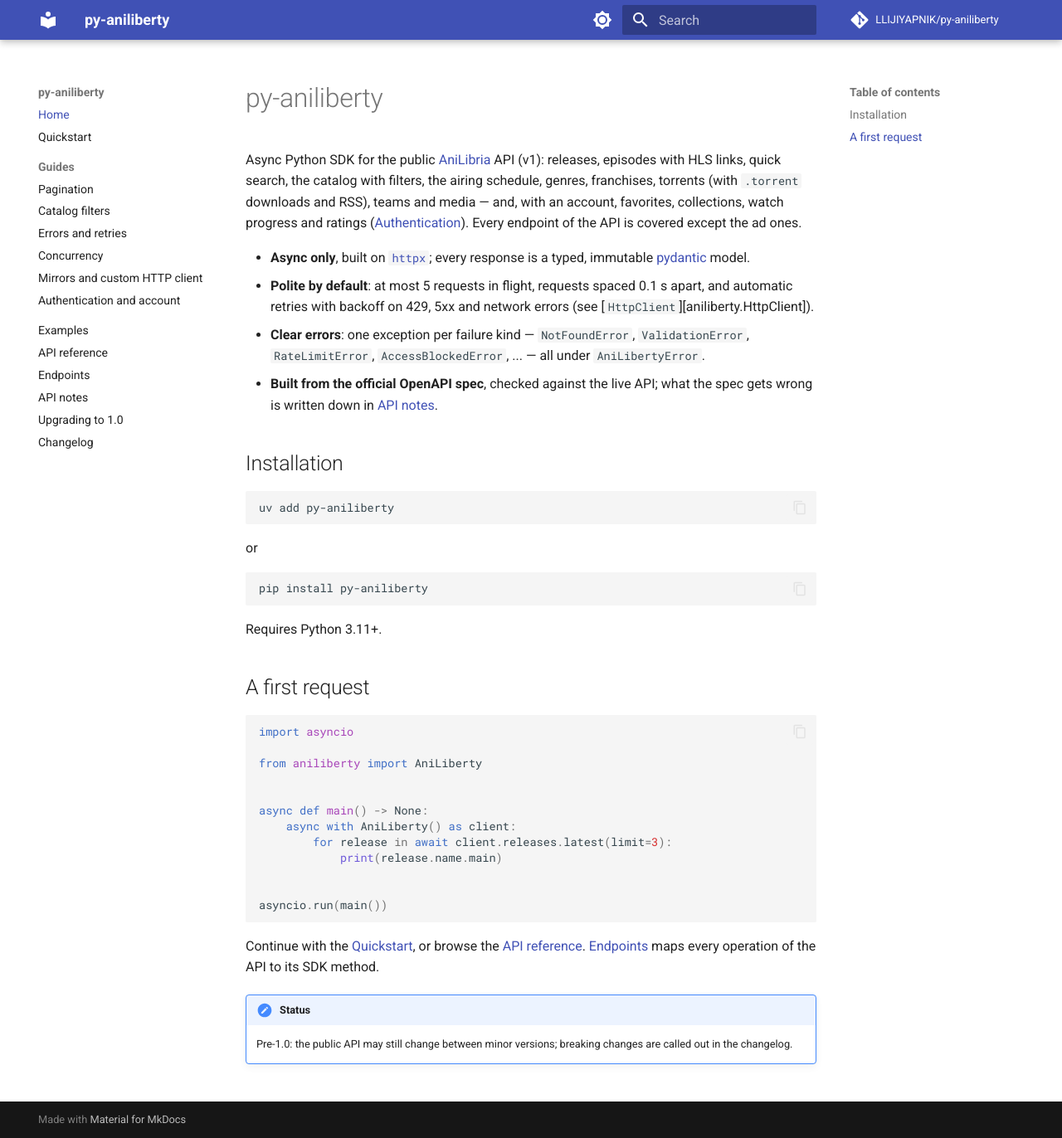
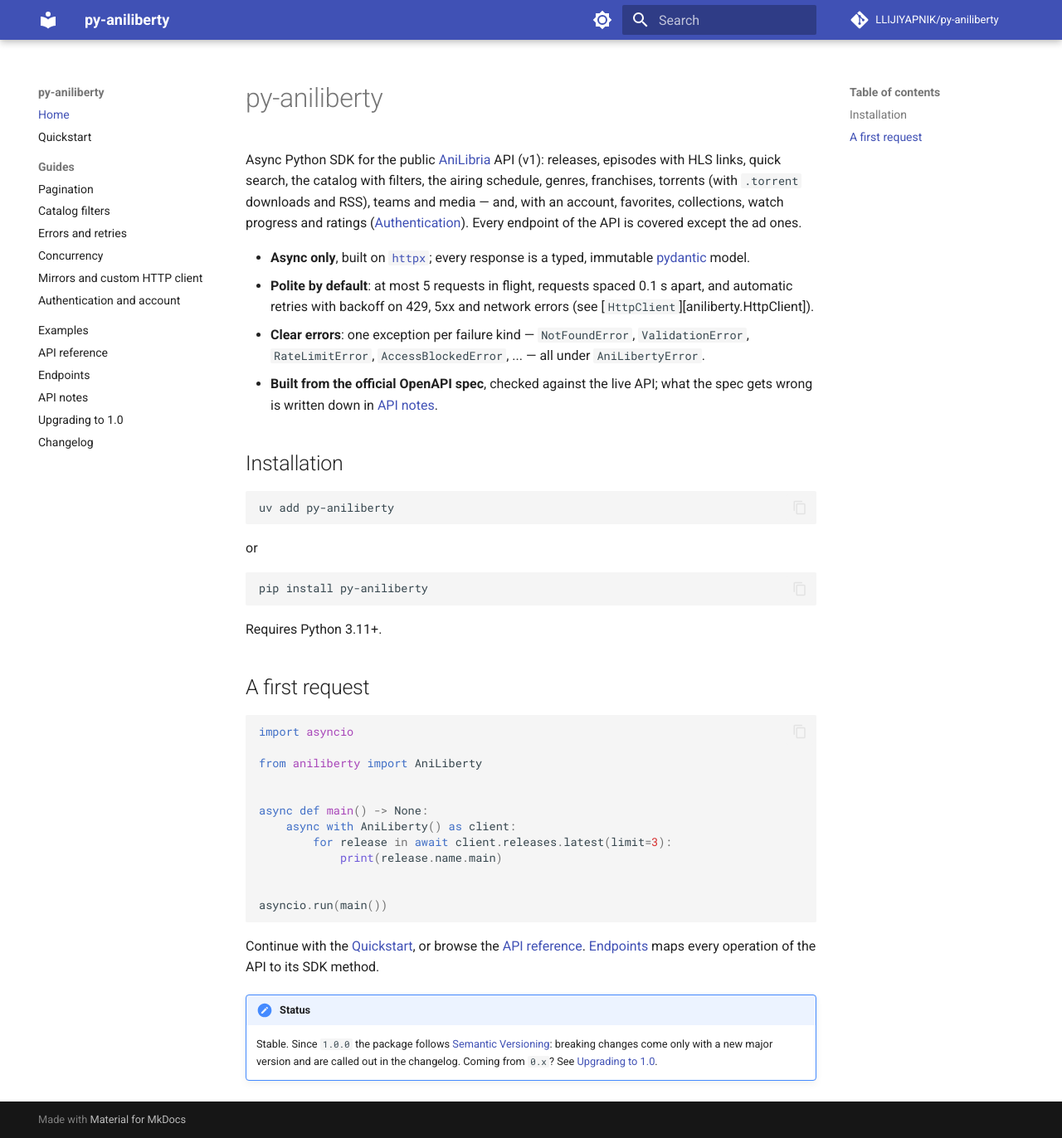
Before and after one commit to LLIJIYAPNIK/py-aniliberty, an MkDocs documentation site: the page built from docs/index.md, in a window 1280 px wide and 1372 px high. Shown: the whole window at 83% size. Built offline with MkDocs 1.6.1 and Material for MkDocs 9.7.7, drawn with Linux system fonts in a browser that asks for light colours; comment, search, counter and statistics services are not loaded.

Commit message:
docs: the package is stable and follows Semantic Versioning, mark roadmap step 5.3 as done
Co-Authored-By: Claude Opus 5.5 <noreply@anthropic.com>

```diff
--- a/docs/index.md
+++ b/docs/index.md
@@ -52,5 +52,6 @@ Continue with the [Quickstart](quickstart.md), or browse the [API reference](ref
 [Endpoints](endpoints.md) maps every operation of the API to its SDK method.
 
 !!! note "Status"
-    Pre-1.0: the public API may still change between minor versions; breaking changes are
-    called out in the changelog.
+    Stable. Since `1.0.0` the package follows [Semantic Versioning](https://semver.org/):
+    breaking changes come only with a new major version and are called out in the changelog.
+    Coming from `0.x`? See [Upgrading to 1.0](upgrading.md).
```
Also changed, not shown: CLAUDE.md (+4 -3 lines), README.md (+4 -2 lines), ROADMAP.md (+1 -1 lines).
